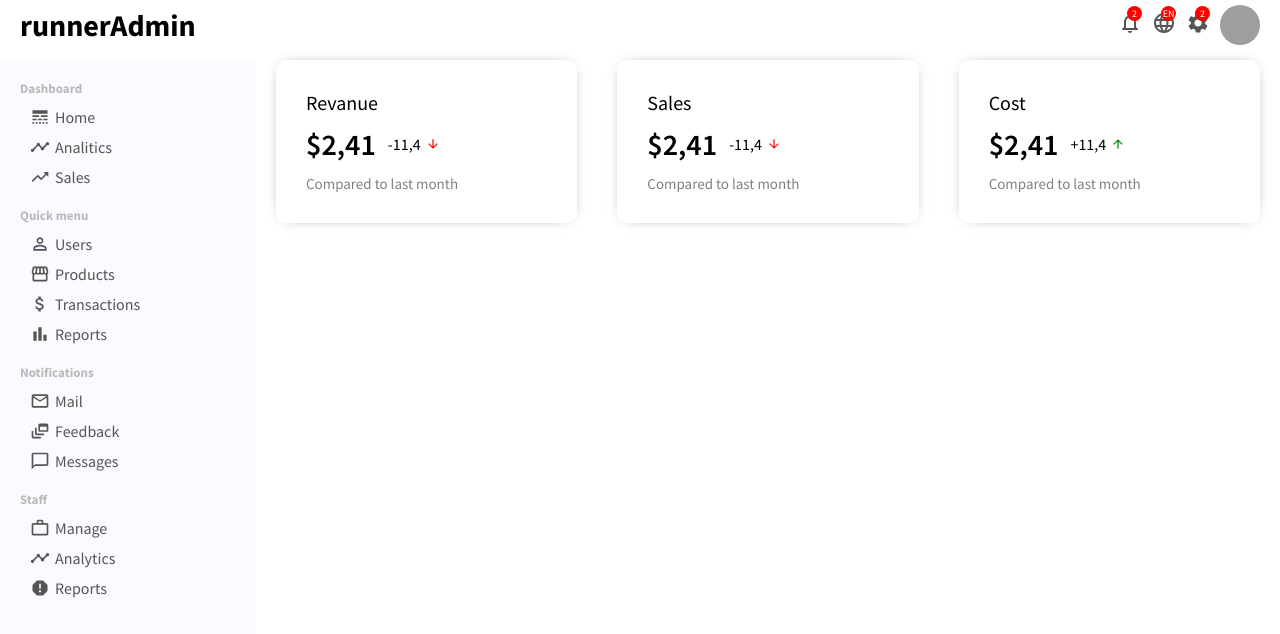
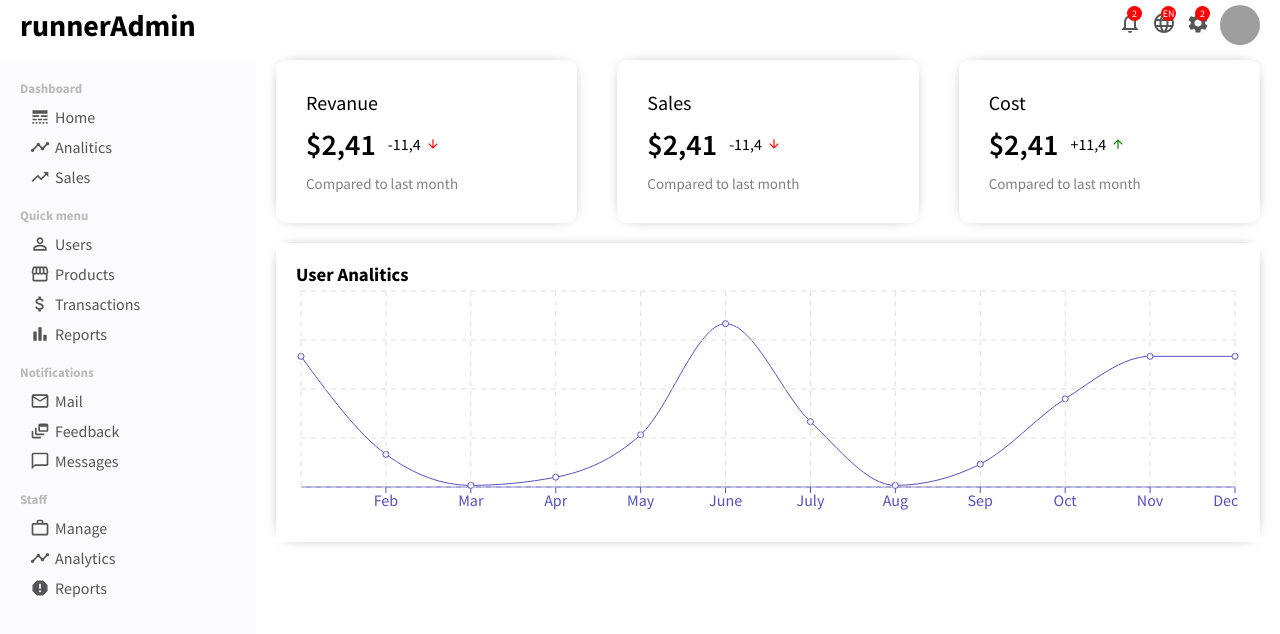
Before and after one commit to MarcinBieniek/Fullstack-Ecommerce, a React (Create React App) app in the folder admin/: page / in a window 1280 px wide. Shown: the top 634 px of the page. Built offline with nearby package versions, Linux system fonts and the light colour scheme; grey boxes are pictures that could not be loaded.

Commit message:
Add reusable chart component

```diff
--- /dev/null
+++ b/admin/src/components/features/Chart/Chart.js
@@ -0,0 +1,23 @@
+import styles from './Chart.module.scss';
+import { LineChart, Line, XAxis, CartesianGrid, Tooltip, ResponsiveContainer } from 'recharts';
+
+import React from 'react'
+
+const Chart = ({ title, data, dataKey, grid }) => {
+
+  return (
+    <div className={styles.container}>
+      <h3 className={styles.chart_title}>{title}</h3>
+      <ResponsiveContainer width="100%" aspect={4 / 1}>
+        <LineChart data={data}>
+          <XAxis dataKey="name" stroke="#5550bd" />
+          <Line type="monotone" dataKey={dataKey} stroke="#5550bd" />
+          <Tooltip />
+          {grid &&<CartesianGrid stroke="#e0dfdf" strokeDasharray="5 5"/>}
+        </LineChart>
+      </ResponsiveContainer>
+    </div>
+  )
+}
+
+export default Chart
--- /dev/null
+++ b/admin/src/components/features/Chart/Chart.module.scss
@@ -0,0 +1,8 @@
+@import "../../../styles/settings.scss";
+
+.container {
+  margin: 20px;
+  padding: 20px;
+  -webkid-box-shadow: 0px 0px 115px -10px #000000;
+  box-shadow: 0px 0px 15px -10px #000000;
+}
--- a/admin/src/components/features/FeaturedInfo/FeaturedInfo.js
+++ b/admin/src/components/features/FeaturedInfo/FeaturedInfo.js
@@ -7,6 +7,7 @@ import React from 'react'
 const FeaturedInfo = () => {
   return (
     <div className={styles.container}>
+
       <div className={styles.featured_item}>
         <span className={styles.featured_title}>Revanue</span>
         <div className={styles.featured_money_container}>
--- a/admin/src/components/pages/Home/Home.js
+++ b/admin/src/components/pages/Home/Home.js
@@ -1,12 +1,13 @@
 import styles from './Home.module.scss';
-
-import React from 'react'
 import FeaturedInfo from '../../features/FeaturedInfo/FeaturedInfo';
+import Chart from '../../features/Chart/Chart';
+import {userData} from '../../../data/chartsData'
 
 const Home = () => {
   return (
     <div className={styles.container}>
       <FeaturedInfo />
+      <Chart data={userData} title={"User Analitics"} grid dataKey="Active User"/>
     </div>
   )
 }
--- /dev/null
+++ b/admin/src/data/chartsData.js
@@ -0,0 +1,50 @@
+export const userData = [
+    {
+        name: "Jan",
+        "Active User": 4000
+    },
+    {
+        name: "Feb",
+        "Active User": 1000
+    },
+    {
+        name: "Mar",
+        "Active User": 50
+    },
+    {
+        name: "Apr",
+        "Active User": 300
+    },
+    {
+        name: "May",
+        "Active User": 1600
+    },
+    {
+        name: "June",
+        "Active User": 5000
+    },
+    {
+        name: "July",
+        "Active User": 2000
+    },
+    {
+        name: "Aug",
+        "Active User": 50
+    },
+    {
+        name: "Sep",
+        "Active User": 700
+    },
+    {
+        name: "Oct",
+        "Active User": 2700
+    },
+    {
+        name: "Nov",
+        "Active User": 4000
+    },
+    {
+        name: "Dec",
+        "Active User": 4000
+    },
+  ];
```
